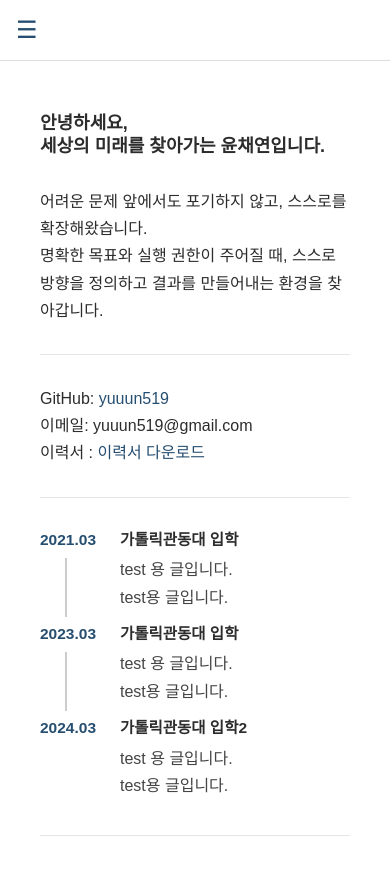
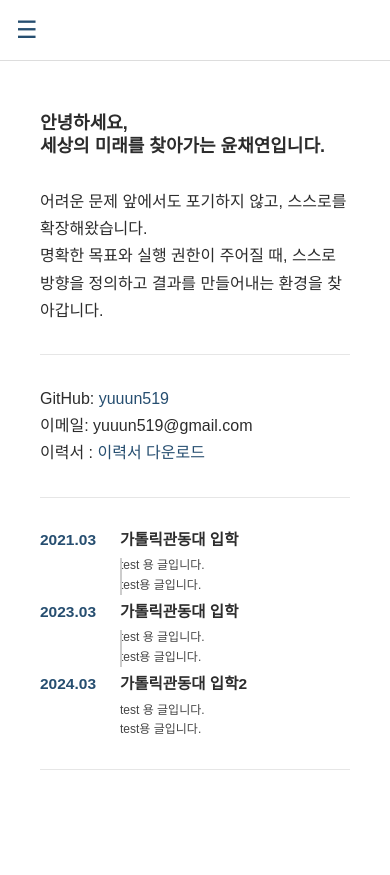
Before and after one commit to yuuun519/yuuun519.github.io, a Jekyll site: the page built from index.md, in a window 390 px wide and 926 px high. Shown: the top 875 px of the window. Built offline with Jekyll 4.4.1, drawn with Linux system fonts in a browser that asks for light colours; some web fonts are replaced.

Commit message:
ver 0.0.27

```diff
--- a/_layouts/default.html
+++ b/_layouts/default.html
@@ -44,7 +44,7 @@
 
 <!-- sidebar-footer/ver -->
 <div class="sidebar-footer">
-  ver.0.0.26
+  ver.0.0.27
 </div>
     </aside>
 
--- a/assets/style.css
+++ b/assets/style.css
@@ -137,7 +137,7 @@ p {
   content: '';
   position: absolute;
   top: 30px; /* 선 시작점: 첫줄 아래 */
-  left: 25px;  /* 선 위치 (살짝 우측으로) */
+  left: 28px;  /* 선 위치 (살짝 우측으로) */
   width: 2px;
   height: calc(100% - 30px); /* 선 길이 */
   background: #ccc;
@@ -329,6 +329,22 @@ hr {
     z-index: 1;
   }
 
+.timeline li:not(:last-child)::after {
+  content: '';
+  position: absolute;
+  top: 30px; /* 선 시작점: 첫줄 아래 */
+  left: 80px;  /* 선 위치 (살짝 우측으로) */
+  width: 2px;
+  height: calc(100% - 30px); /* 선 길이 */
+  background: #ccc;
+}
+.t-content p {
+  margin: 0;
+  font-size: 12px;
+  color: #444;
+  line-height: 1.6;
+}
+
   .only-desktop {
     display: none !important;
   }
@@ -338,7 +354,7 @@ hr {
   }
 
   .nav-section a {
-    font-size: 13px;
+    font-size: 12px;
   }
 
   .sub-nav li {
```
